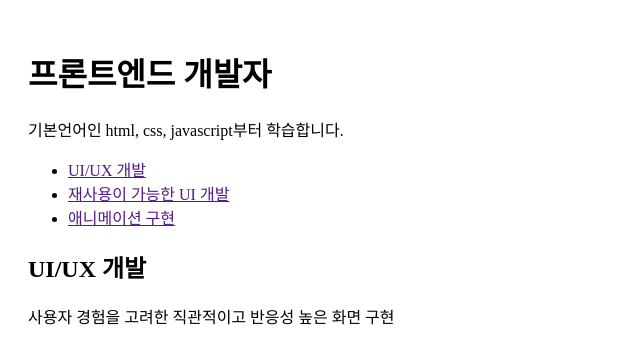
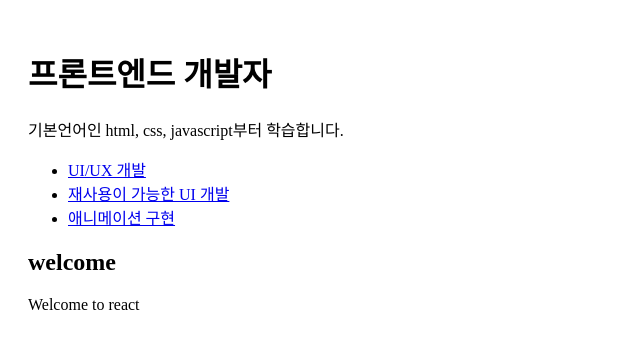
Before and after one commit to wwg98/react-basic, a React (Vite) app: page / in a window 1280 px wide. Shown: the top 364 px of the page, without its empty margins (0-640 px from the left). Built offline with nearby package versions, Linux system fonts and the light colour scheme.

Commit message:
feat : 모드 변경, id적용

```diff
--- a/src/App.jsx
+++ b/src/App.jsx
@@ -5,30 +5,60 @@ import MyArticle from "./components/MyArticle";
 import { useState } from "react";
 
 function App() {
+  console.log("App render");
+  const [id, setId] = useState(1);
+  const [mode, setMode] = useState("welcome");
   const [subject, setSubject] = useState({
     title: "프론트엔드 개발자",
     desc: "기본언어인 html, css, javascript부터 학습합니다.",
   });
 
   const [content, setContent] = useState([
-    { id: "1", title: "UI/UX 개발", desc: "사용자 경험을 고려한 직관적이고 반응성 높은 화면 구현" },
+    { id: 1, title: "UI/UX 개발", desc: "사용자 경험을 고려한 직관적이고 반응성 높은 화면 구현" },
     {
-      id: "2",
+      id: 2,
       title: "재사용이 가능한 UI 개발",
       desc: "컴포넌트 기반으로 동일한 UI를 효율적으로 재사용 가능",
     },
     {
-      id: "3",
+      id: 3,
       title: "애니메이션 구현",
       desc: "상태 변화에 따른 자연스럽고 동적인 화면 효과 구현",
     },
   ]);
 
+  const welcome = { title: "welcome", desc: "Welcome to react" };
+
+  let _title = null;
+  let _desc = null;
+
+  if (mode === "welcome") {
+    _title = welcome.title;
+    _desc = welcome.desc;
+  } else if (mode === "read") {
+    const selected = content.find(c => c.id === id);
+    if (selected) {
+      _title = selected.title;
+      _desc = selected.desc;
+    }
+  }
   return (
     <>
-      <Myheader title={subject.title} desc={subject.desc} />
-      <Nav data={content} />
-      <MyArticle title="UI/UX 개발" desc="사용자 경험을 고려한 직관적이고 반응성 높은 화면 구현" />
+      <Myheader
+        title={subject.title}
+        desc={subject.desc}
+        onChangeMode={() => {
+          setMode("welcome");
+        }}
+      />
+      <Nav
+        data={content}
+        onChangeMode={_id => {
+          setMode("read");
+          setId(_id);
+        }}
+      />
+      <MyArticle title={_title} desc={_desc} />
     </>
   );
 }
--- a/src/components/MyArticle.jsx
+++ b/src/components/MyArticle.jsx
@@ -1,5 +1,6 @@
 //Article 컴포넌트
 function MyArticle({ title, desc }) {
+  console.log("MyArticle render");
   return (
     <section>
       <article>
--- a/src/components/Myheader.jsx
+++ b/src/components/Myheader.jsx
@@ -1,8 +1,15 @@
 //Myheader 컴포넌트
-function Myheader({ title, desc }) {
+function Myheader({ title, desc, onChangeMode }) {
+  console.log("Myheader render");
   return (
     <header>
-      <h1 className="logo">{title}</h1>
+      <h1
+        className="logo"
+        onClick={() => {
+          onChangeMode();
+        }}>
+        {title}
+      </h1>
       <p>{desc}</p>
     </header>
   );
--- a/src/components/Nav.jsx
+++ b/src/components/Nav.jsx
@@ -1,8 +1,17 @@
 //Nav 컴포넌트
-function Nav({ data }) {
+function Nav({ data, onChangeMode }) {
+  console.log("Nav render");
   const lists = data.map(d => (
     <li key={d.id}>
-      <a href="">{d.title}</a>
+      <a
+        href={`/${d.id}`}
+        data-id={d.id}
+        onClick={e => {
+          e.preventDefault();
+          onChangeMode(Number(e.target.dataset.id));
+        }}>
+        {d.title}
+      </a>
     </li>
   ));
   return (
```
